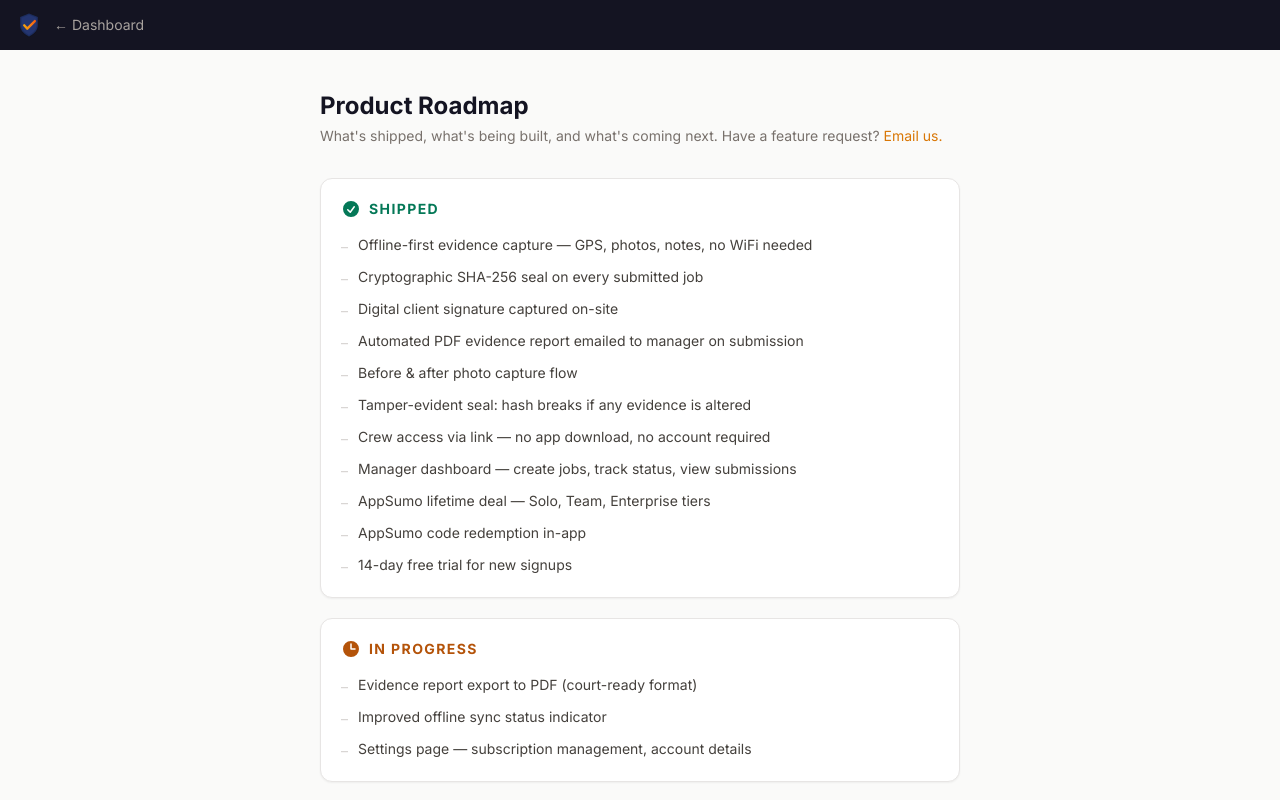
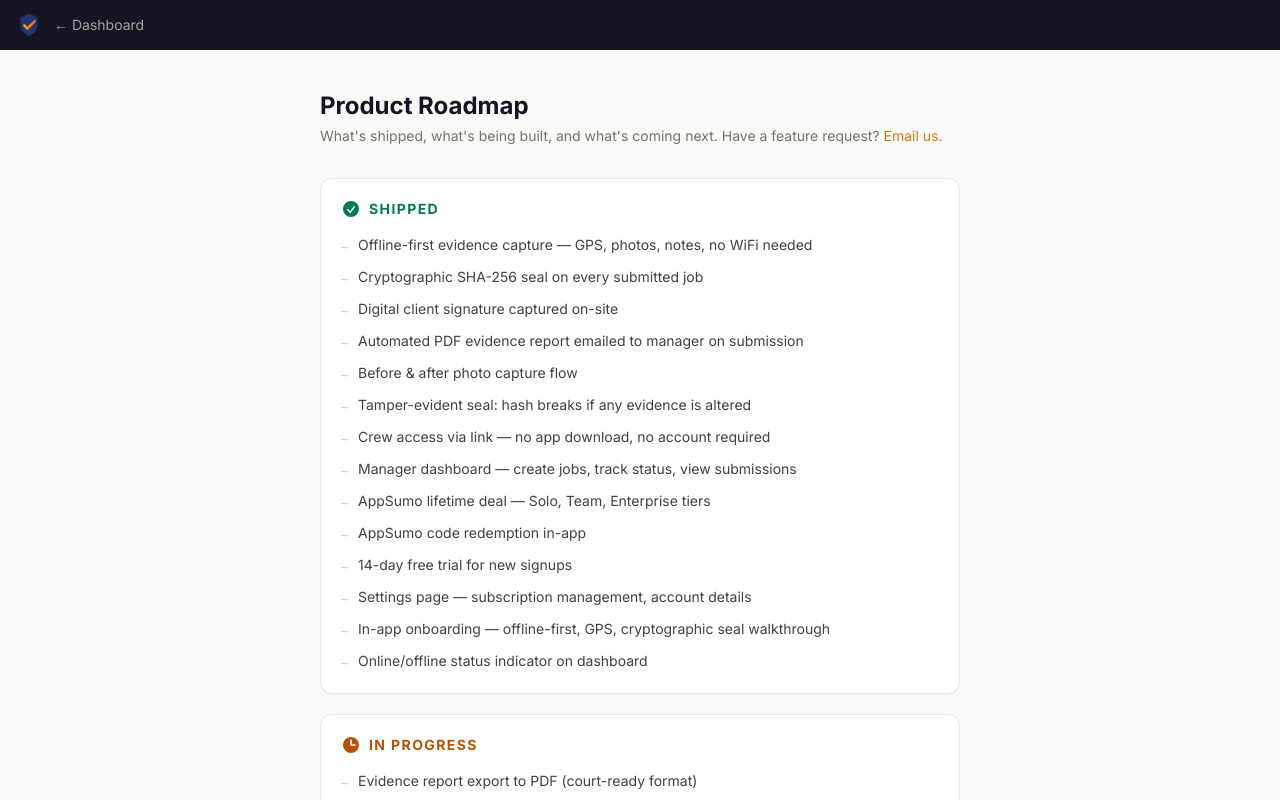
Before and after one commit to vm799/jobproof_new, a Next.js app: page /roadmap in a window 1280 px wide. Shown: the top 800 px of the page. Built offline with nearby package versions, Linux system fonts and the light colour scheme.

Commit message:
fix(roadmap): move shipped sprint items from in-progress to shipped

```diff
--- a/app/roadmap/page.tsx
+++ b/app/roadmap/page.tsx
@@ -14,12 +14,14 @@ const SHIPPED = [
   'AppSumo lifetime deal — Solo, Team, Enterprise tiers',
   'AppSumo code redemption in-app',
   '14-day free trial for new signups',
+  'Settings page — subscription management, account details',
+  'In-app onboarding — offline-first, GPS, cryptographic seal walkthrough',
+  'Online/offline status indicator on dashboard',
 ]
 
 const IN_PROGRESS = [
   'Evidence report export to PDF (court-ready format)',
-  'Improved offline sync status indicator',
-  'Settings page — subscription management, account details',
+  'Custom branding on reports (company logo, colours)',
 ]
 
 const PLANNED = [
```
